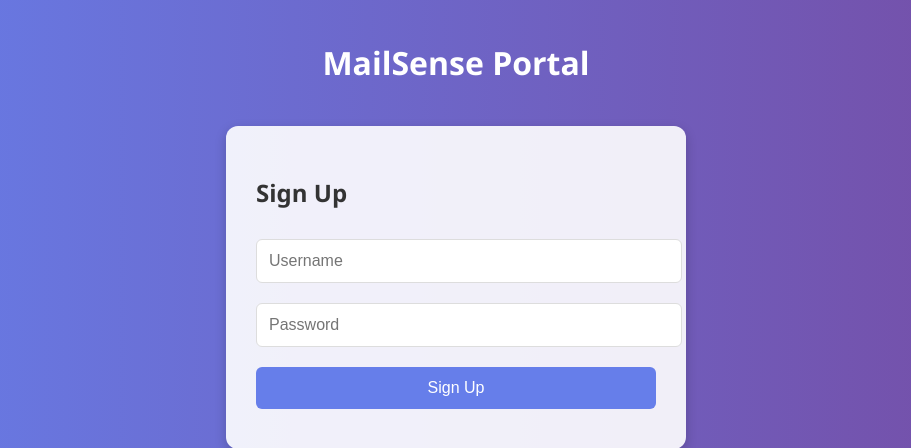
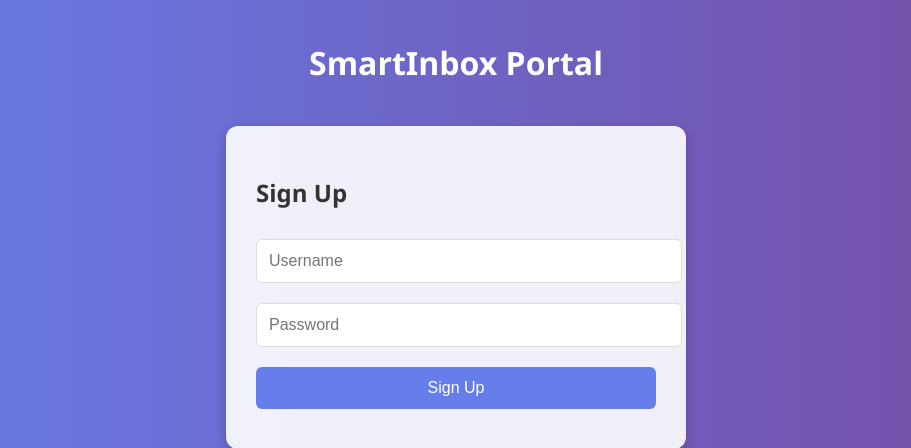
Before and after one commit to mudassir484/SmartInbox, a Flask app: template templates/index.html in a window 1280 px wide. Shown: the top 448 px of the page, without its empty margins (184-1095 px from the left). Run offline with Flask 3, Linux system fonts and the light colour scheme; the template is opened without the code that fills it, so the values that code supplies are empty.

Commit message:
Update index.html

```diff
--- a/templates/index.html
+++ b/templates/index.html
@@ -3,7 +3,7 @@
 <head>
   <meta charset="UTF-8">
   <meta name="viewport" content="width=device-width, initial-scale=1.0">
-  <title>MailSense Portal</title>
+  <title>SmartInbox Portal</title>
   <style>
     body {
       margin: 0;
@@ -59,7 +59,7 @@
 </head>
 <body>
   <div class="container">
-    <h1>MailSense Portal</h1>
+    <h1>SmartInbox Portal</h1>
 
     <!-- Signup Form -->
     <div class="form-box" id="signup-box">
```
